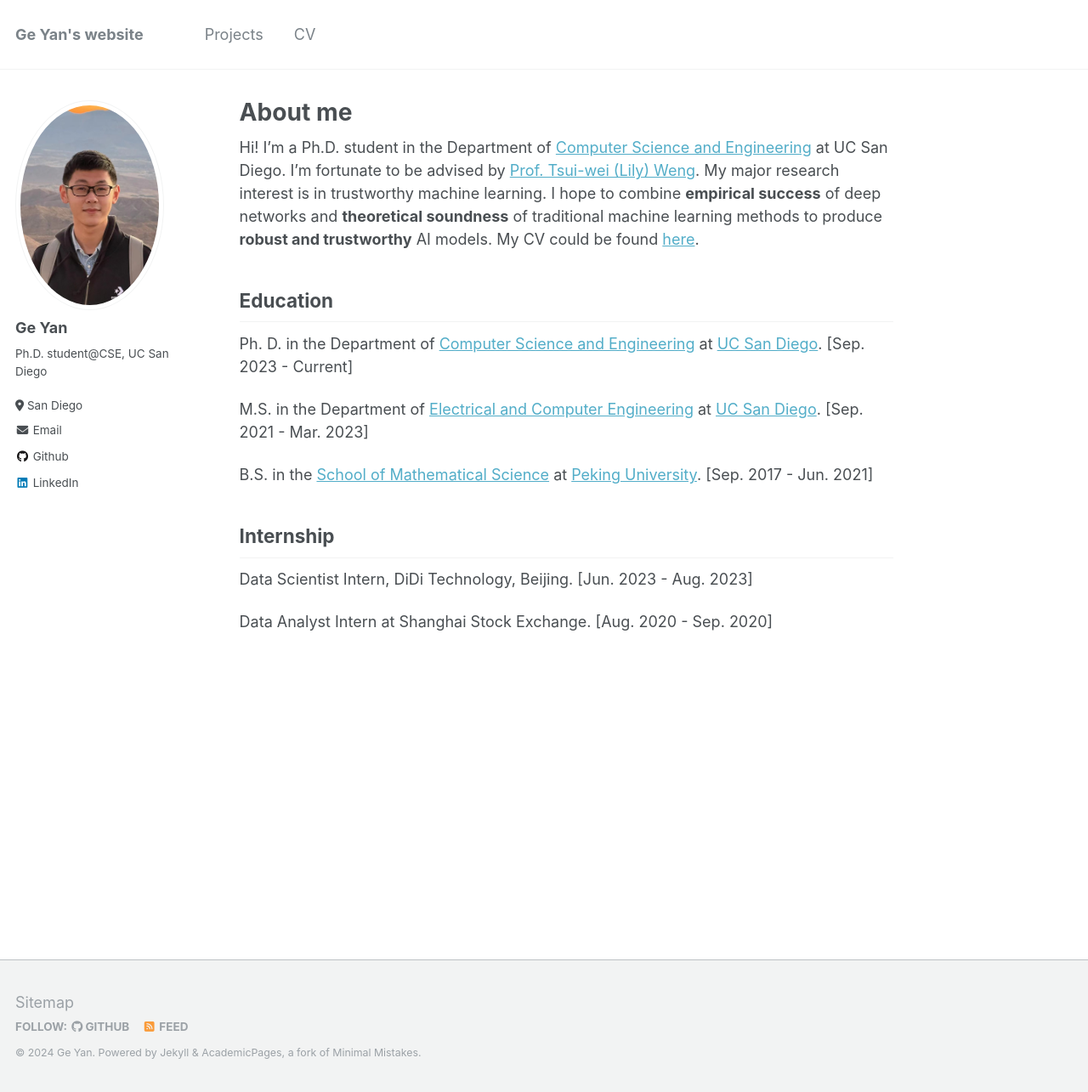
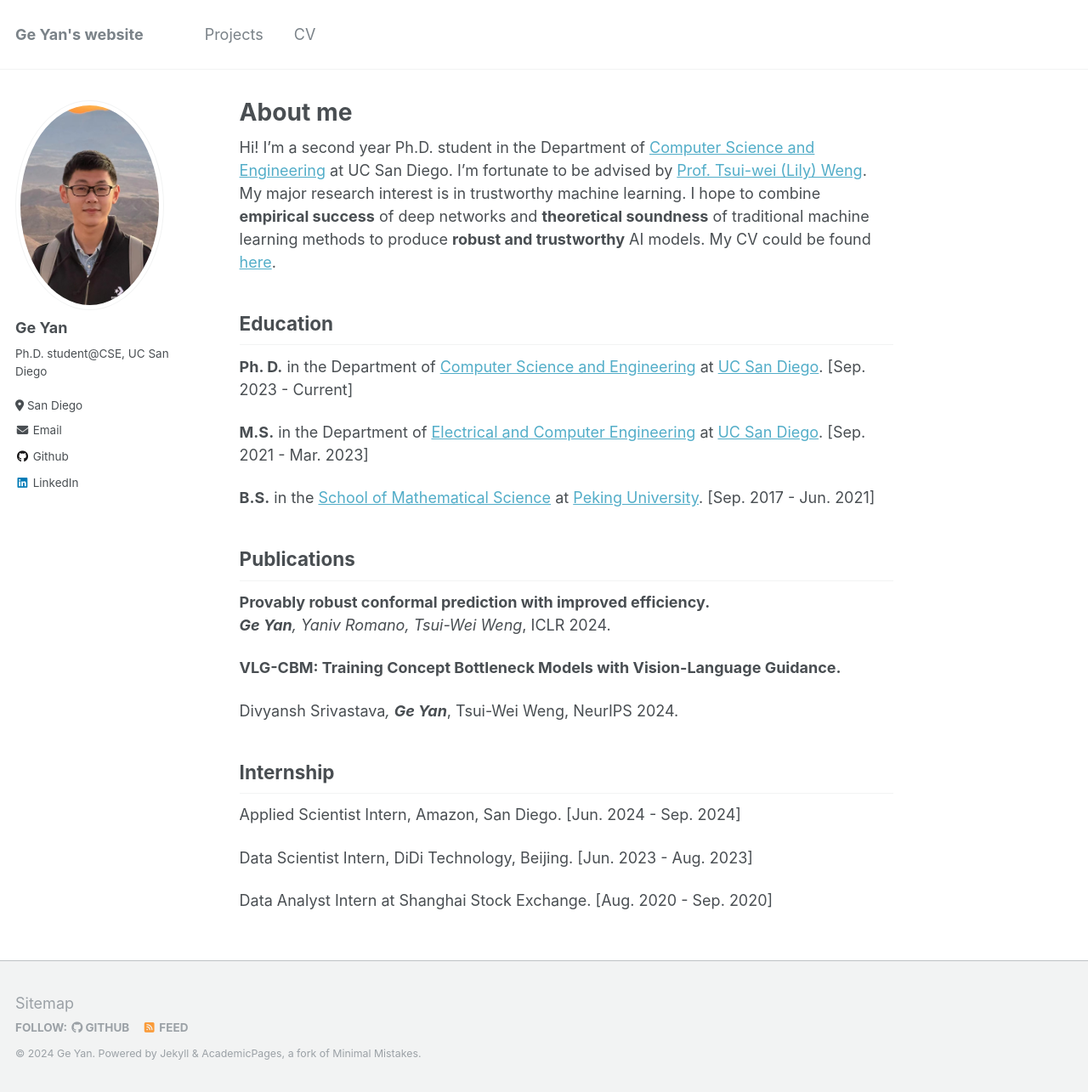
Before and after one commit to windymount/windymount.github.io, a Jekyll site: the page built from _pages/about.md, in a window 1280 px wide and 1285 px high. Shown: the whole window at 85% size. Built offline with Jekyll 4.4.1, drawn with Linux system fonts in a browser that asks for light colours.

Commit message:
Update about

```diff
--- a/_pages/about.md
+++ b/_pages/about.md
@@ -8,16 +8,27 @@ redirect_from:
   - /about.html
 ---
 
-Hi! I'm a Ph.D. student in the Department of [Computer Science and Engineering](https://cse.ucsd.edu/) at UC San Diego. I'm fortunate to be advised by [Prof. Tsui-wei (Lily) Weng](https://lilywenglab.github.io/). My major research interest is in trustworthy machine learning. I hope to combine **empirical success** of deep networks and **theoretical soundness** of traditional machine learning methods to produce **robust and trustworthy** AI models. My CV could be found [here](files/cv.pdf).
+Hi! I'm a second year Ph.D. student in the Department of [Computer Science and Engineering](https://cse.ucsd.edu/) at UC San Diego. I'm fortunate to be advised by [Prof. Tsui-wei (Lily) Weng](https://lilywenglab.github.io/). My major research interest is in trustworthy machine learning. I hope to combine **empirical success** of deep networks and **theoretical soundness** of traditional machine learning methods to produce **robust and trustworthy** AI models. My CV could be found [here](files/cv.pdf).
 
 ## Education
-Ph. D. in the Department of [Computer Science and Engineering](https://cse.ucsd.edu/) at [UC San Diego](https://ucsd.edu/). \[Sep. 2023 - Current\]
+**Ph. D.** in the Department of [Computer Science and Engineering](https://cse.ucsd.edu/) at [UC San Diego](https://ucsd.edu/). \[Sep. 2023 - Current\]
 
-M.S. in the Department of [Electrical and Computer Engineering](https://www.ece.ucsd.edu/) at [UC San Diego](https://ucsd.edu/).  \[Sep. 2021 - Mar. 2023\]
+**M.S.** in the Department of [Electrical and Computer Engineering](https://www.ece.ucsd.edu/) at [UC San Diego](https://ucsd.edu/).  \[Sep. 2021 - Mar. 2023\]
 
-B.S. in the [School of Mathematical Science](https://www.math.pku.edu.cn/) at [Peking University](https://www.pku.edu.cn/).  \[Sep. 2017 - Jun. 2021\]
+**B.S.** in the [School of Mathematical Science](https://www.math.pku.edu.cn/) at [Peking University](https://www.pku.edu.cn/).  \[Sep. 2017 - Jun. 2021\]
+
+## Publications
+
+**Provably robust conformal prediction with improved efficiency.**<br>
+***Ge Yan**, Yaniv Romano, Tsui-Wei Weng*, ICLR 2024.
+
+**VLG-CBM: Training Concept Bottleneck Models with Vision-Language Guidance.**<br>
+
+Divyansh Srivastava*, **Ge Yan***, Tsui-Wei Weng, NeurIPS 2024.
 
 ## Internship
+Applied Scientist Intern, Amazon, San Diego. \[Jun. 2024 - Sep. 2024]
+
 Data Scientist Intern, DiDi Technology, Beijing. \[Jun. 2023 - Aug. 2023\]
 
 Data Analyst Intern at Shanghai Stock Exchange.  \[Aug. 2020 - Sep. 2020\]
```
